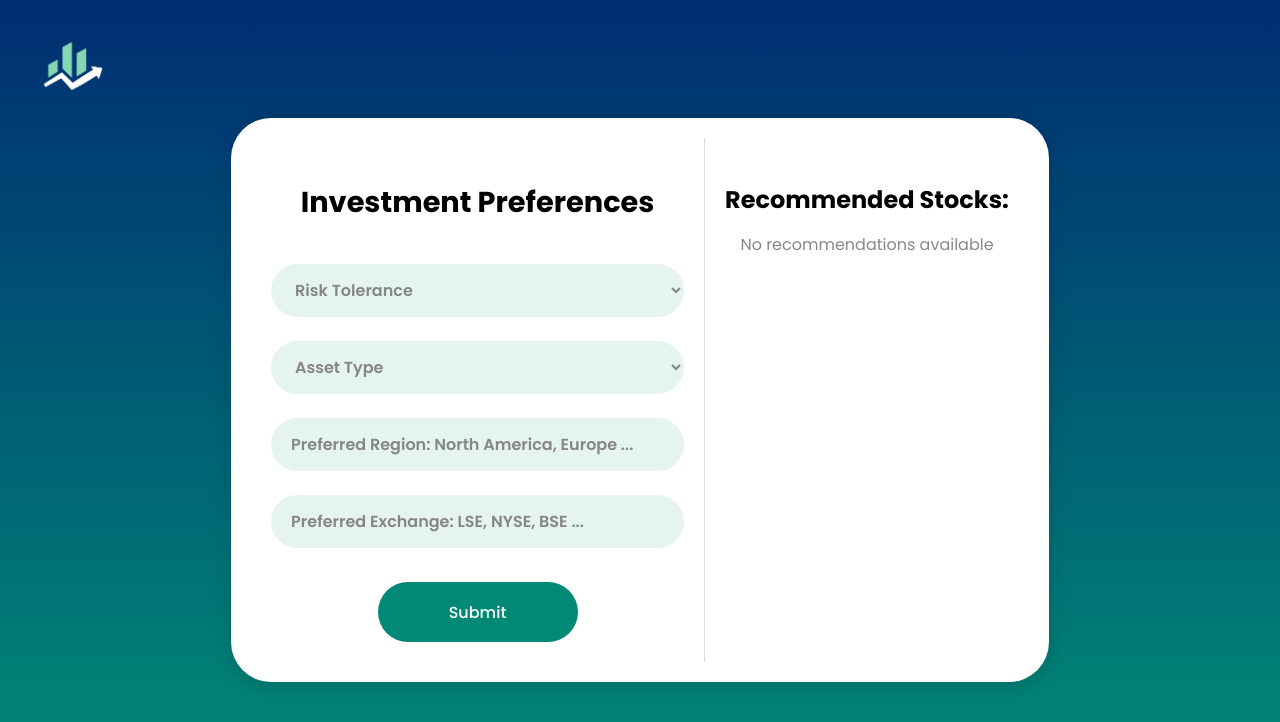
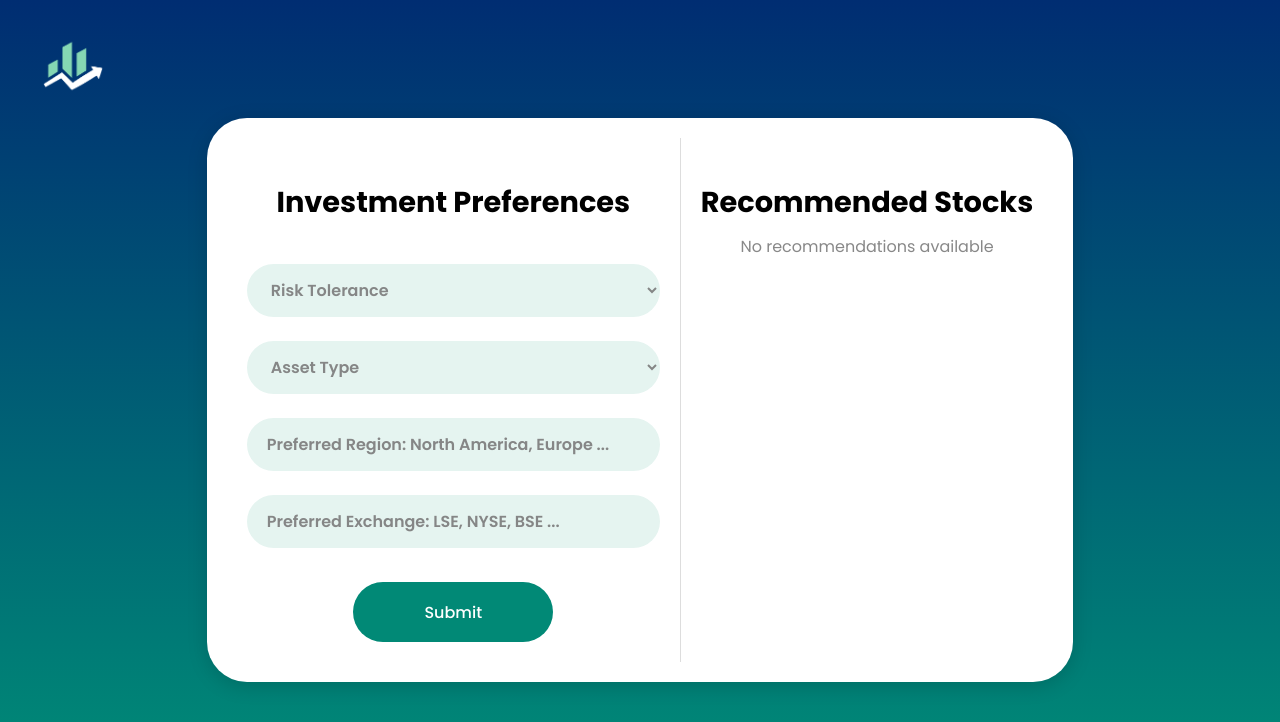
Before and after one commit to gaurijadhav509/Stock-recommendation-system, a Django app: page /srsApp/investment_preferences/ in a window 1280 px wide. Shown: the top 722 px of the page. Run offline with Django 5.2, Linux system fonts and the light colour scheme; some web fonts are replaced.

Commit message:
Headers style changed

```diff
--- a/templates/investment_preferences.html
+++ b/templates/investment_preferences.html
@@ -129,16 +129,17 @@
             flex-direction: column;
         }
 
-        .recommendations h3 {
-            font-size: 1.5em;
+        .recommendations h2 {
+            text-align: center;
             color: #000;
-            margin-bottom: 10px;
+            font-size: 1.8em;
+            margin-bottom: 0px;
         }
 
         .no-recommendations {
             font-size: 1em;
             color: #888;
-            margin-top: 5px;
+            margin-top: 10px;
         }
 
         .recommendations ul {
@@ -201,7 +202,7 @@
         </div>
 
         <div class="recommendations">
-        <h3>Recommended Stocks:</h3>
+            <h2>Recommended Stocks</h2>
 
             {% if not stocks %}
                 <p class="no-recommendations">No recommendations available</p>
```
Lines whose indentation alone changed are shown as unchanged.
